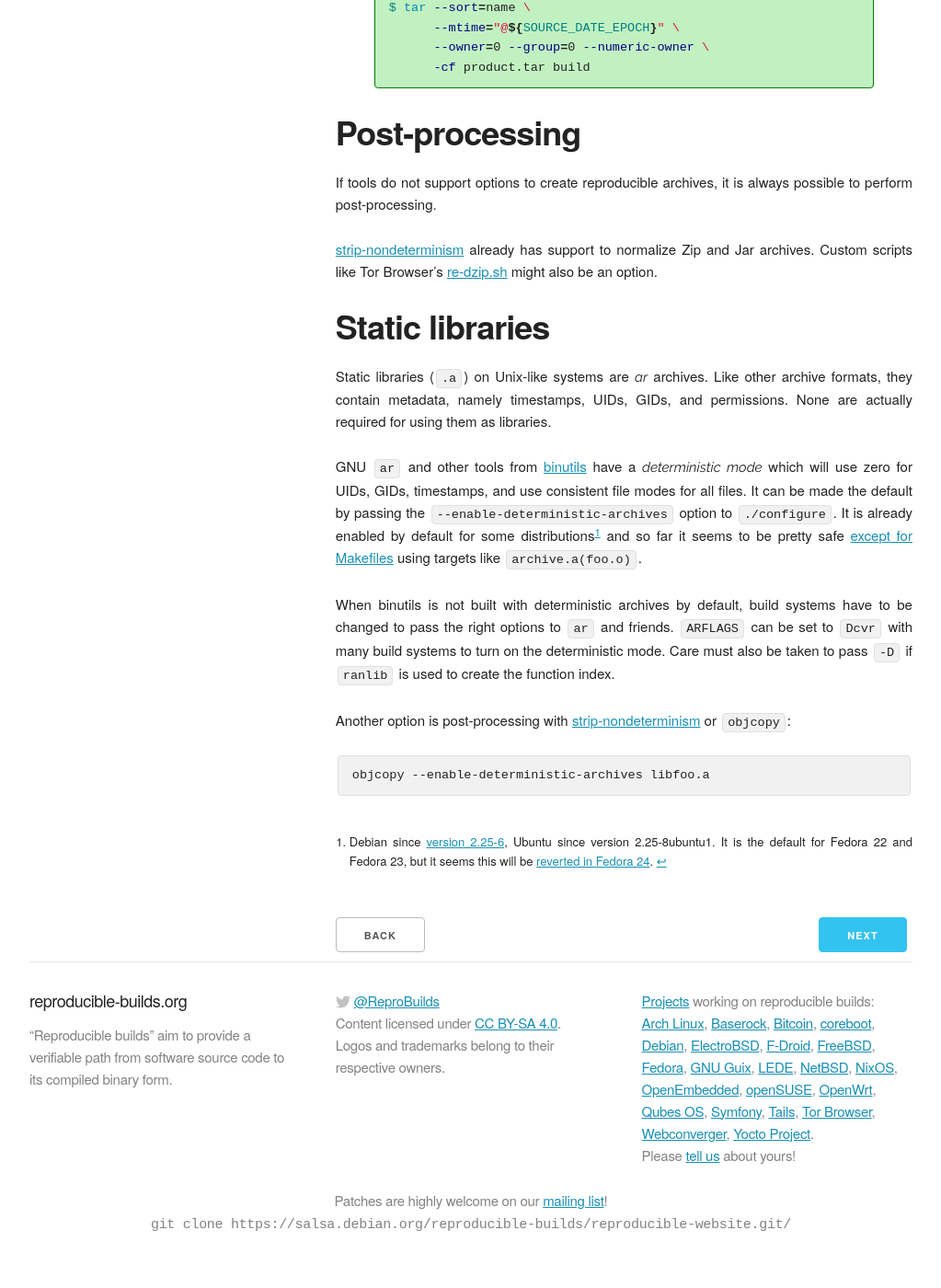
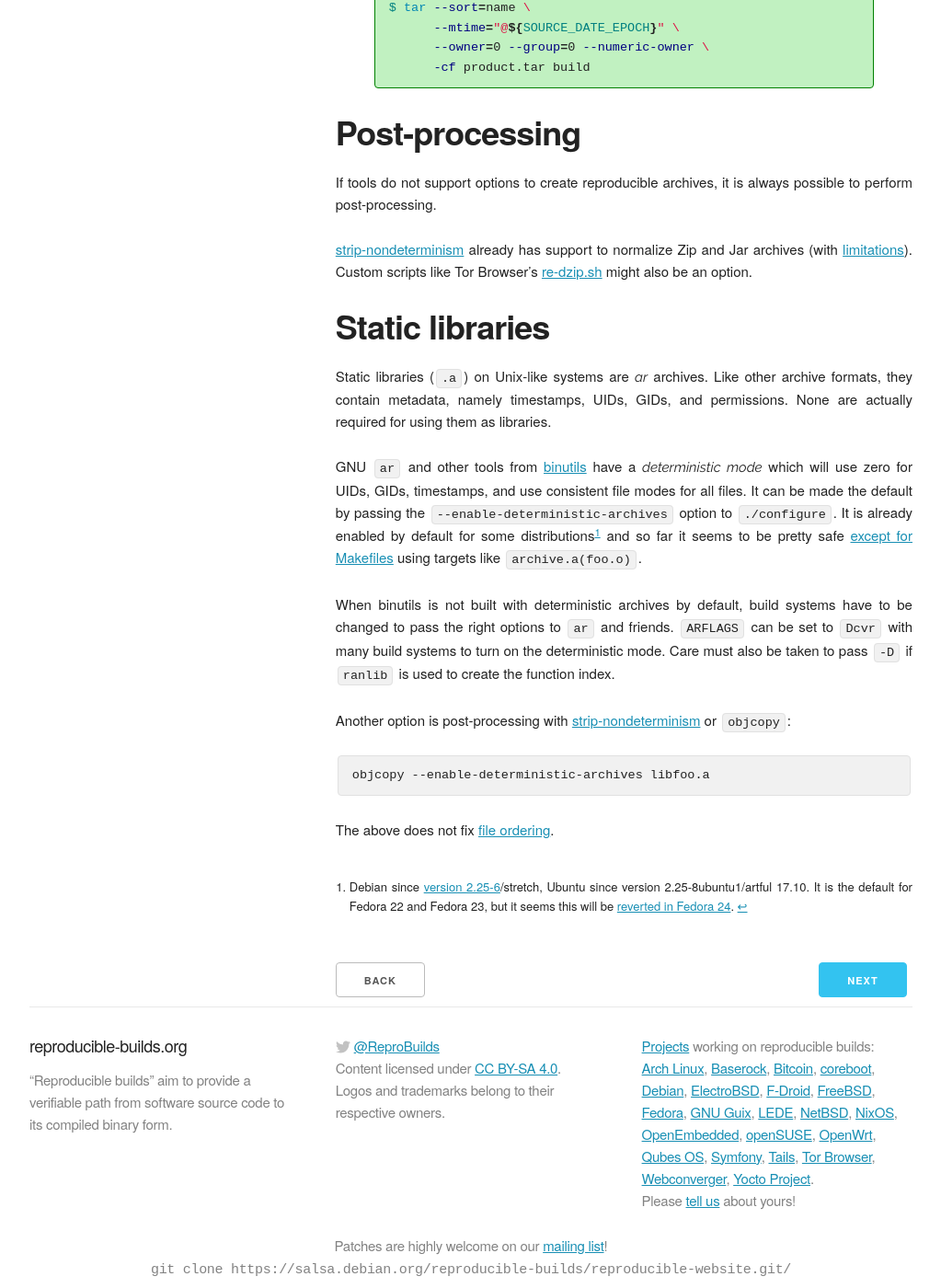
Before and after one commit to prototypefund/reproducible-website, a Jekyll site: the page built from _docs/archives.md, in a window 1280 px wide and 1400 px high, scrolled down 2364 px. Shown: the whole window at 92% size, without its empty margins (128-1151 px from the left). Built offline with Jekyll 4.4.1, drawn with Linux system fonts in a browser that asks for light colours; some web fonts are replaced; before the commit the page ends 3738 px from its top, so only the background shows below that.

Commit message:
archives: add a couple precisions

```diff
--- a/_docs/archives.md
+++ b/_docs/archives.md
@@ -128,7 +128,7 @@ If tools do not support options to create reproducible archives, it is
 always possible to perform post-processing.
 
 [strip-nondeterminism](https://packages.debian.org/sid/strip-nondeterminism)
-already has support to normalize Zip and Jar archives. Custom scripts
+already has support to normalize Zip and Jar archives (with [limitations](https://bugs.debian.org/859103)). Custom scripts
 like Tor Browser's
 [re-dzip.sh](https://gitweb.torproject.org/builders/tor-browser-bundle.git/tree/gitian/build-helpers/re-dzip.sh)
 might also be an option.
@@ -163,4 +163,6 @@ or `objcopy`:
 
     objcopy --enable-deterministic-archives libfoo.a
 
-[^distros-with-default]: Debian since [version 2.25-6](https://tracker.debian.org/news/675691), Ubuntu since version 2.25-8ubuntu1. It is the default for Fedora 22 and Fedora 23, but it seems this will be [reverted in Fedora 24](https://bugzilla.redhat.com/show_bug.cgi?id=1195883).
+The above does not fix [file ordering]({{ "/docs/stable-inputs/" | prepend: site.baseurl }}).
+
+[^distros-with-default]: Debian since [version 2.25-6](https://tracker.debian.org/news/675691)/stretch, Ubuntu since version 2.25-8ubuntu1/artful 17.10. It is the default for Fedora 22 and Fedora 23, but it seems this will be [reverted in Fedora 24](https://bugzilla.redhat.com/show_bug.cgi?id=1195883).
```
